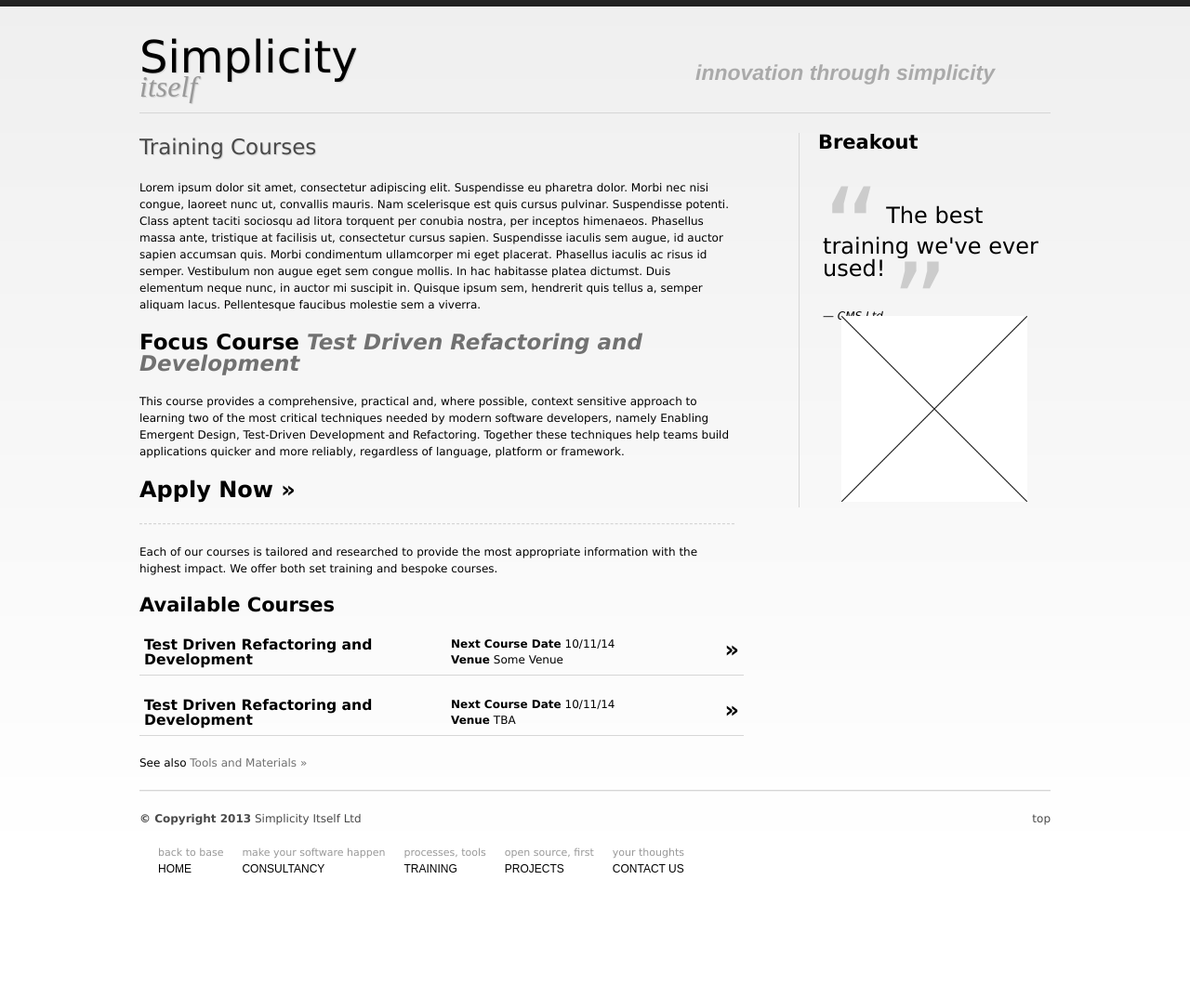
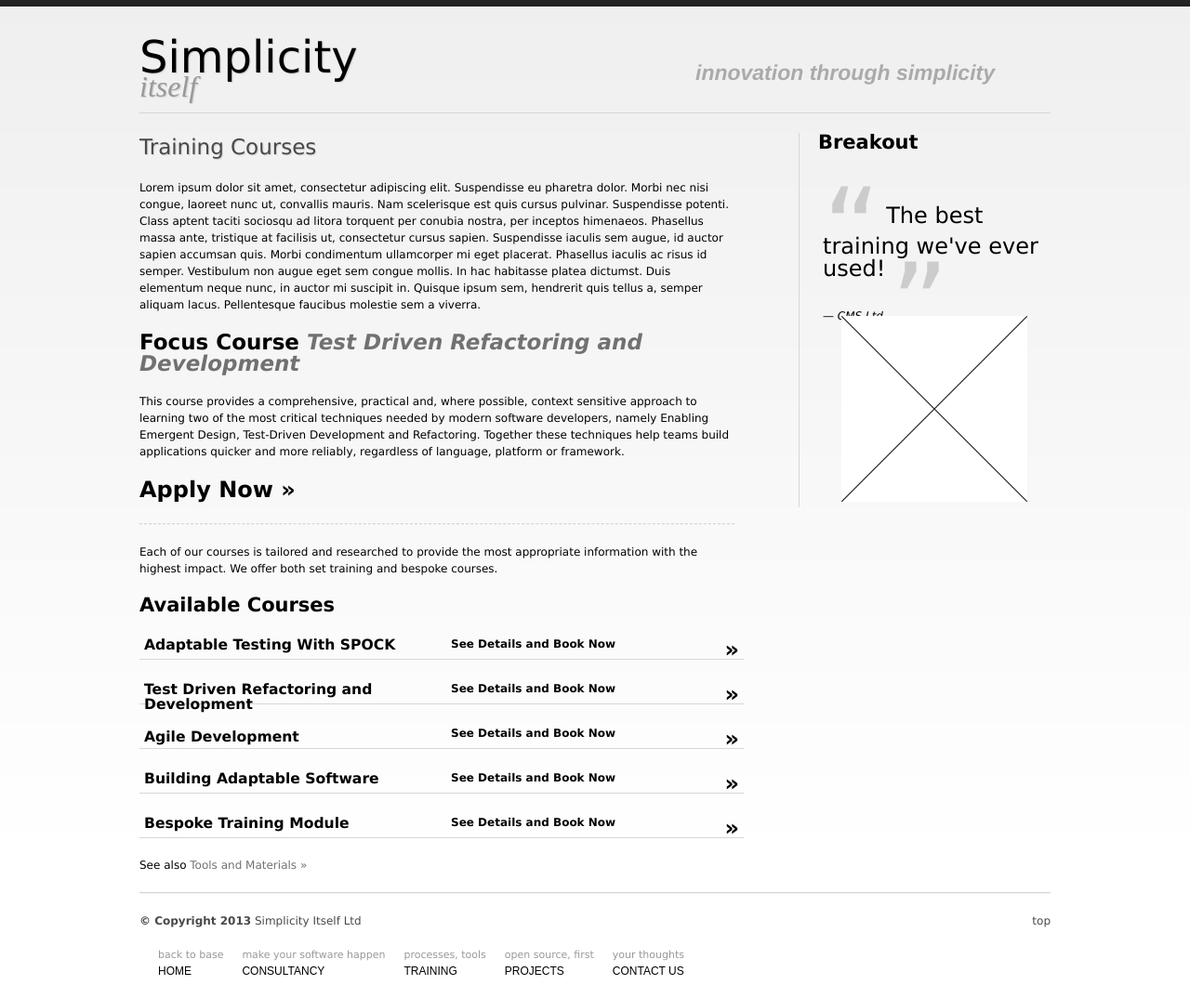
Before and after one commit to simplicitysite/simplicitysite.github.io, a Jekyll site: the page built from training/courses.html, in a window 1280 px wide. Shown: the whole page at 93% size. Built offline with Jekyll 4.4.1, drawn with Linux system fonts in a browser that asks for light colours; nearby versions of some CDN libraries; Markdown is read by kramdown in place of the engine named in the settings; before the commit the page ends 964 px from its top, so only the background shows below that.

Commit message:
Adding courses

```diff
--- a/static/css/styles.css
+++ b/static/css/styles.css
@@ -535,7 +535,7 @@
   font-weight:bold;
   font-size:2em;
   padding:0.2em;
-  font-style: capitals;
+
 }
 
 .course-breakout a:hover {
--- a/training/courses.html
+++ b/training/courses.html
@@ -34,12 +34,12 @@
 	<h3>Available Courses</h3>
 
 	<div style="width:100%;" class="trainingtable">
-		<a href="/training/course/test_driven_refactoring_and_development/">
+		<a href="/training/course/adaptable_testing_with_spock/">
 		<span style="font-weight:bold; font-size:2em; display:block; float:right;">»</span>
-		<h4>Test Driven Refactoring and Development</h4>
+		<h4>Adaptable Testing With SPOCK</h4>
 
-		<div class="coursedate"><strong>Next Course Date</strong> 10/11/14</div>
-		<div class="venue"><strong>Venue</strong> Some Venue</div>
+		<div class="book"><strong>See Details and Book Now</strong></div>
+
 
 		</a>
 
@@ -47,10 +47,31 @@
 		<span style="font-weight:bold; font-size:2em; display:block; float:right;">»</span>
 		<h4>Test Driven Refactoring and Development</h4>
 
-		<div class="coursedate"><strong>Next Course Date</strong> 10/11/14</div>
-		<div class="venue"><strong>Venue</strong> TBA</div>
+		<div class="book"><strong>See Details and Book Now</strong></div>
 
+		</a>
 
+		<a href="/training/course/agile_development_module/">
+		<span style="font-weight:bold; font-size:2em; display:block; float:right;">»</span>
+		<h4>Agile Development</h4>
+
+		<div><strong>See Details and Book Now</strong></div>
+
+		</a>
+
+		<a href="/training/course/building_adaptable_software/">
+		<span style="font-weight:bold; font-size:2em; display:block; float:right;">»</span>
+		<h4>Building Adaptable Software</h4>
+
+		<div><strong>See Details and Book Now</strong></div>
+
+		</a>
+
+		<a href="/training/course/bespoke_training/">
+		<span style="font-weight:bold; font-size:2em; display:block; float:right;">»</span>
+		<h4>Bespoke Training Module</h4>
+
+		<div><strong>See Details and Book Now</strong></div>
 
 		</a>
 
```
Also changed, not shown: training/course/adatable_test_with_spock.md (added, +39 -0 lines), training/course/agile_development.md (added, +97 -0 lines), training/course/bespoke_training.md (added, +19 -0 lines), training/course/building_adaptable_software.md (added, +75 -0 lines), 1 other file.
